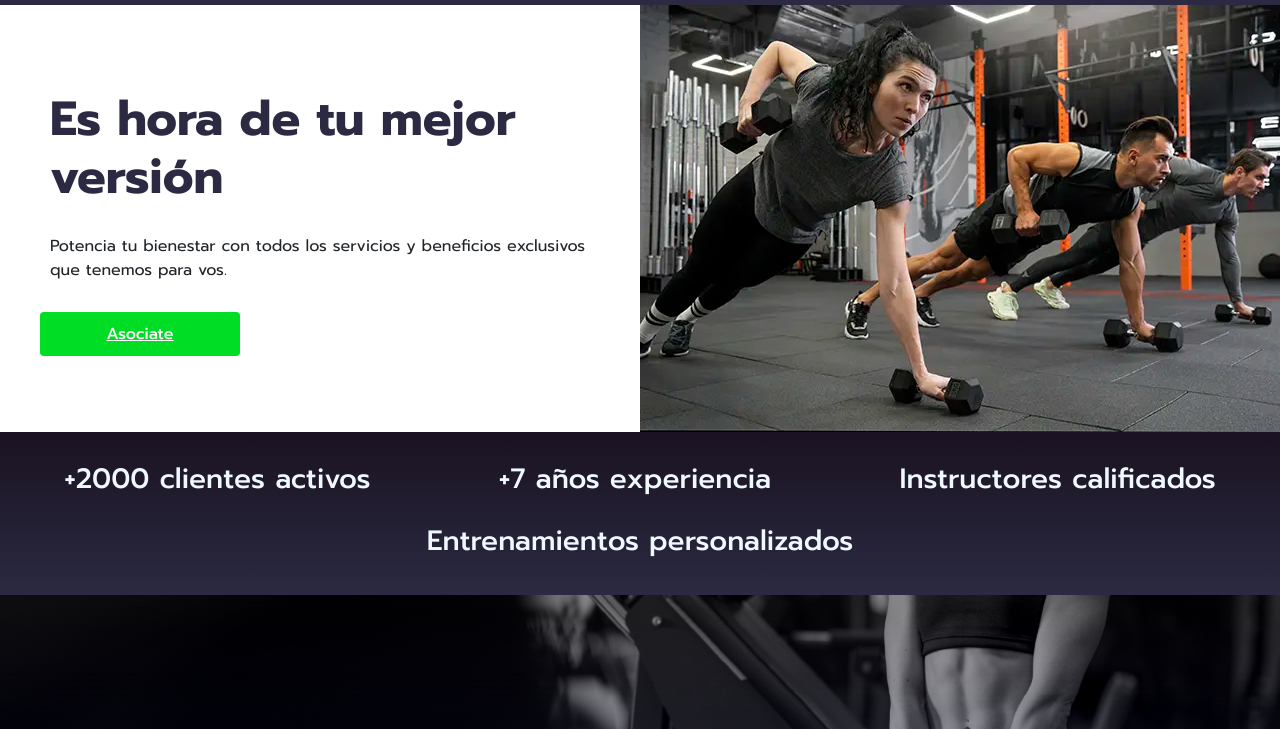
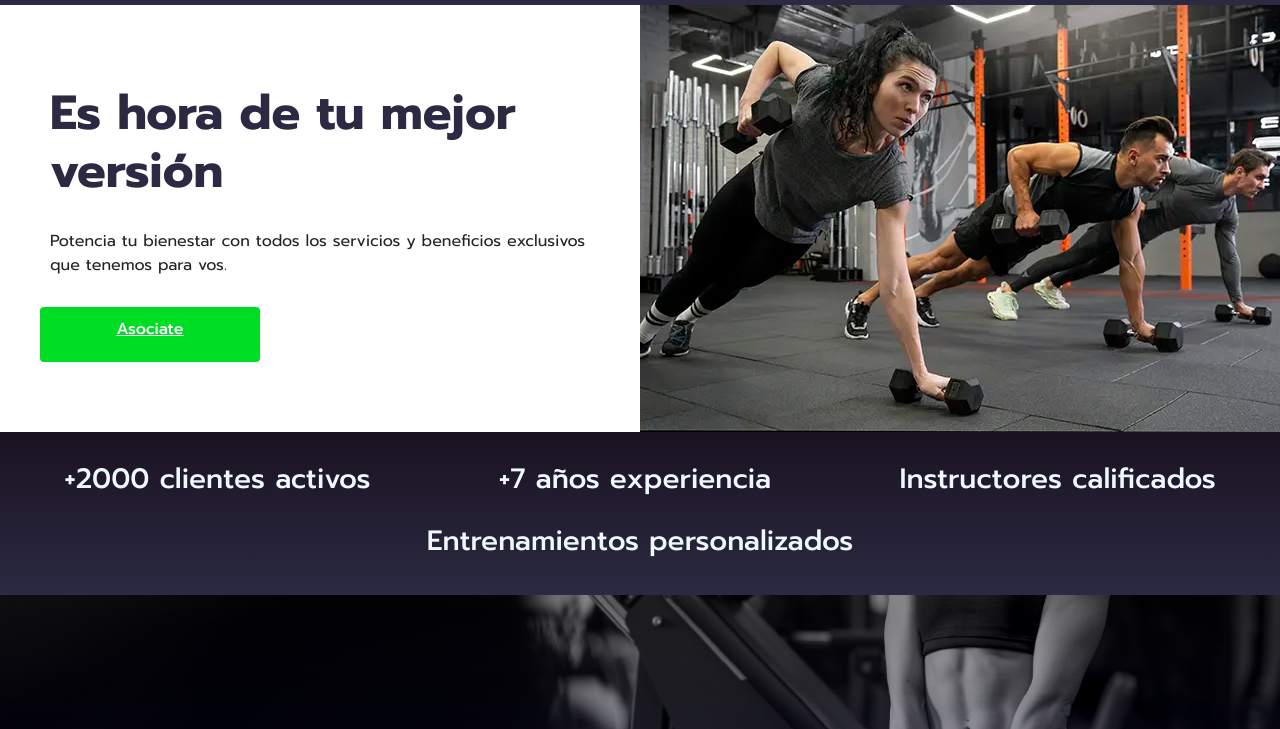
Before and after one commit to DGMacarenaB/proyecto-retofit, a plain HTML site: page index.html in a window 1280 px wide. In both pictures the pointer is over the link 140 px from the left and 405 px from the top of the page. Shown: the part 71-800 px from the top of the page. Drawn offline with nearby package versions, Linux system fonts and the light colour scheme.

Commit message:
cambios css

```diff
--- a/css/style.css
+++ b/css/style.css
@@ -75,9 +75,12 @@ a {
   border-radius: 4px;
   display: inline-block;
   cursor: pointer;
-  width: 200px; }
+  width: 200px;
+  height: 50px; }
   .boton:hover {
-    color: white; }
+    color: white;
+    width: 220px;
+    height: 55px; }
 
 div p {
   margin: 0,202; }
--- a/scss/sections/_main-general.scss
+++ b/scss/sections/_main-general.scss
@@ -72,8 +72,11 @@ a{
     display: inline-block;
     cursor: pointer;
     width: 200px;
+    height: 50px;
     &:hover{
       color: white;
+      width: 220px;
+      height: 55px;
     }
 
 }
```
Also changed, not shown: 1 other file.
